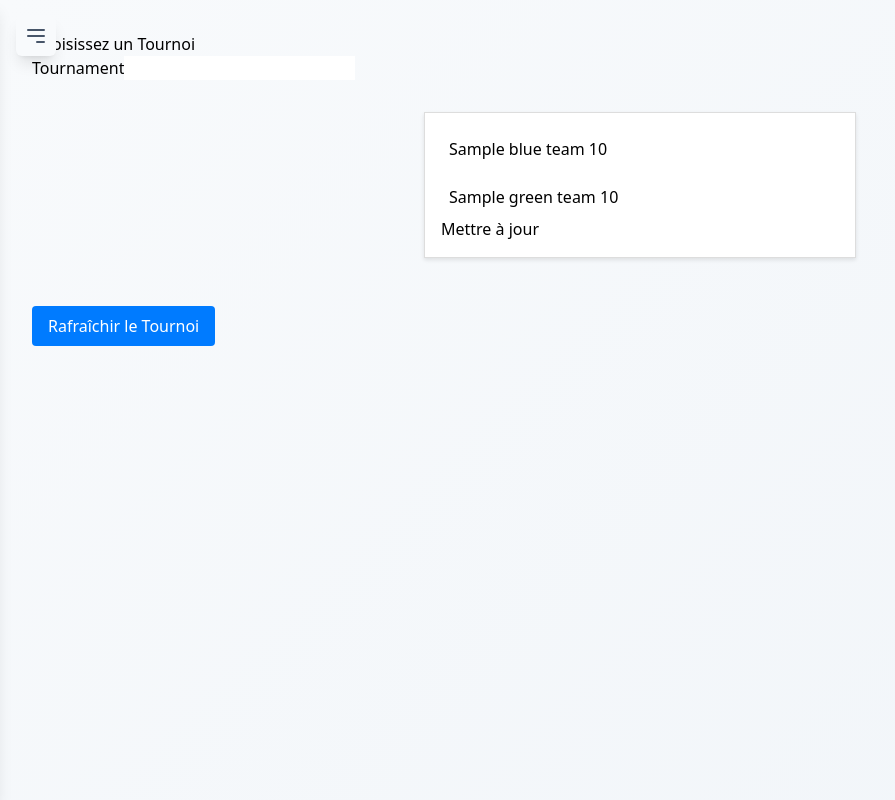
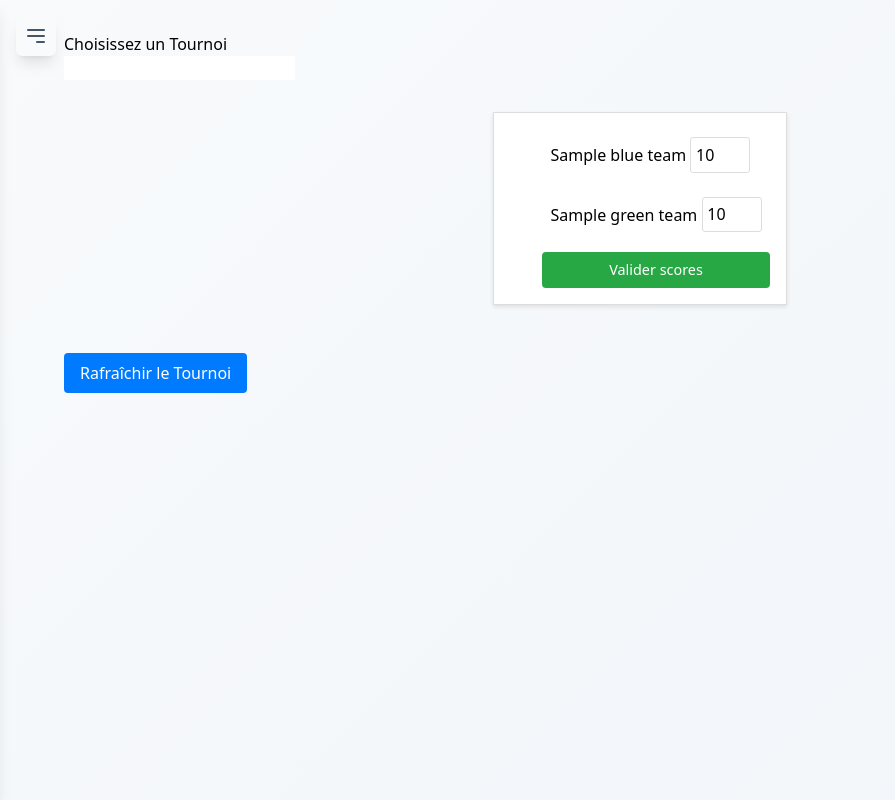
Before and after one commit to loqn/KickScore, a Symfony app: template KickScore/templates/tournament/index.html.twig in a window 1280 px wide. Shown: the whole page, without its empty margins (0-895 px from the left). Run offline with Twig, Linux system fonts and the light colour scheme; the template is opened without the code that fills it: most values are stand-ins (such as "Sample title", 1, 10 or a date in 2020); form fields are guessed from the names that the template uses; style sheets or scripts are compiled from the project's sources; some libraries are stand-ins or nearby versions.

Commit message:
better css and code cleaning

```diff
--- a/KickScore/templates/tournament/index.html.twig
+++ b/KickScore/templates/tournament/index.html.twig
@@ -7,7 +7,9 @@
     <h1>Choisissez un Tournoi</h1>
 
     {{ form_start(form, {'attr': {'class': 'tournament-form'}}) }}
-        {{ form_row(form.tournament) }}
+        {{ form_row(form.tournament, {
+            'label': false
+        }) }}
     {{ form_end(form) }}
 
     {% if matches is defined and matches is not null and matches|length > 0 %}
@@ -39,7 +41,7 @@
                                         {% endif %}
                                     </div>
                                 </div>
-                                <button type="submit" class="update-button">Mettre à jour</button>
+                                <button type="submit" class="update-button">Valider scores</button>
                             </form>
                         </div>
                     {% endfor %}
@@ -48,7 +50,7 @@
         </div>
     {% endif %}
 
-    {% if tournament is defined and tournament.id is defined %}
+    {% if tournament is defined and tournament.id is defined and tournament.id is not null %}
         <form method="post" action="{{ path('app_tournament_refresh') }}" class="refresh-form">
             <input type="hidden" name="tournament_id" value="{{ tournament.id }}">
             <button type="submit" class="refresh-button">Rafraîchir le Tournoi</button>
@@ -59,6 +61,10 @@
 
 
     <style>
+        form, h1{
+            margin-left: 2em;
+        }
+
         .tournament-container {
             padding: 2em;
         }
@@ -119,5 +125,69 @@
         .refresh-button:hover {
             background-color: #0056b3;
         }
+
+        .tournament-form button[type="submit"] {
+            padding: 0.5em 1em;
+            background-color: #007bff;
+            color: white;
+            border: none;
+            border-radius: 4px;
+            cursor: pointer;
+            margin-top: 1em;
+            transition: background-color 0.3s ease;
+        }
+
+        .tournament-form button[type="submit"]:hover {
+            background-color: #0056b3;
+        }
+
+        .tournament-form select {
+            padding: 0.5em;
+            border: 1px solid #ddd;
+            border-radius: 4px;
+            margin-right: 1em;
+            min-width: 200px;
+        }
+
+        .tournament-form button[type="submit"] {
+        padding: 0.5em 1em;
+        background-color: #007bff;
+        color: white;
+        border: none;
+        border-radius: 4px;
+        cursor: pointer;
+        margin-top: 1em;
+        transition: background-color 0.3s ease;
+    }
+
+    .tournament-form button[type="submit"]:hover {
+        background-color: #0056b3;
+    }
+
+    .update-button {
+        width: 100%;
+        margin-top: 0.8em;
+        padding: 0.5em 1em;
+        background-color: #28a745;
+        color: white;
+        border: none;
+        border-radius: 4px;
+        cursor: pointer;
+        transition: all 0.3s ease;
+        font-size: 0.9em;
+    }
+
+    .update-button:hover {
+        background-color: #218838;
+        transform: translateY(-1px);
+        box-shadow: 0 2px 4px rgba(0,0,0,0.2);
+    }
+
+    .match .score-input {
+        width: 60px;
+        padding: 0.3em;
+        border: 1px solid #ddd;
+        border-radius: 3px;
+    }
     </style>
 {% endblock %}
```
Also changed, not shown: KickScore/src/Controller/TournamentController.php (+1 -7 lines), KickScore/src/Entity/PlayoffMatch.php (+0 -12 lines).
